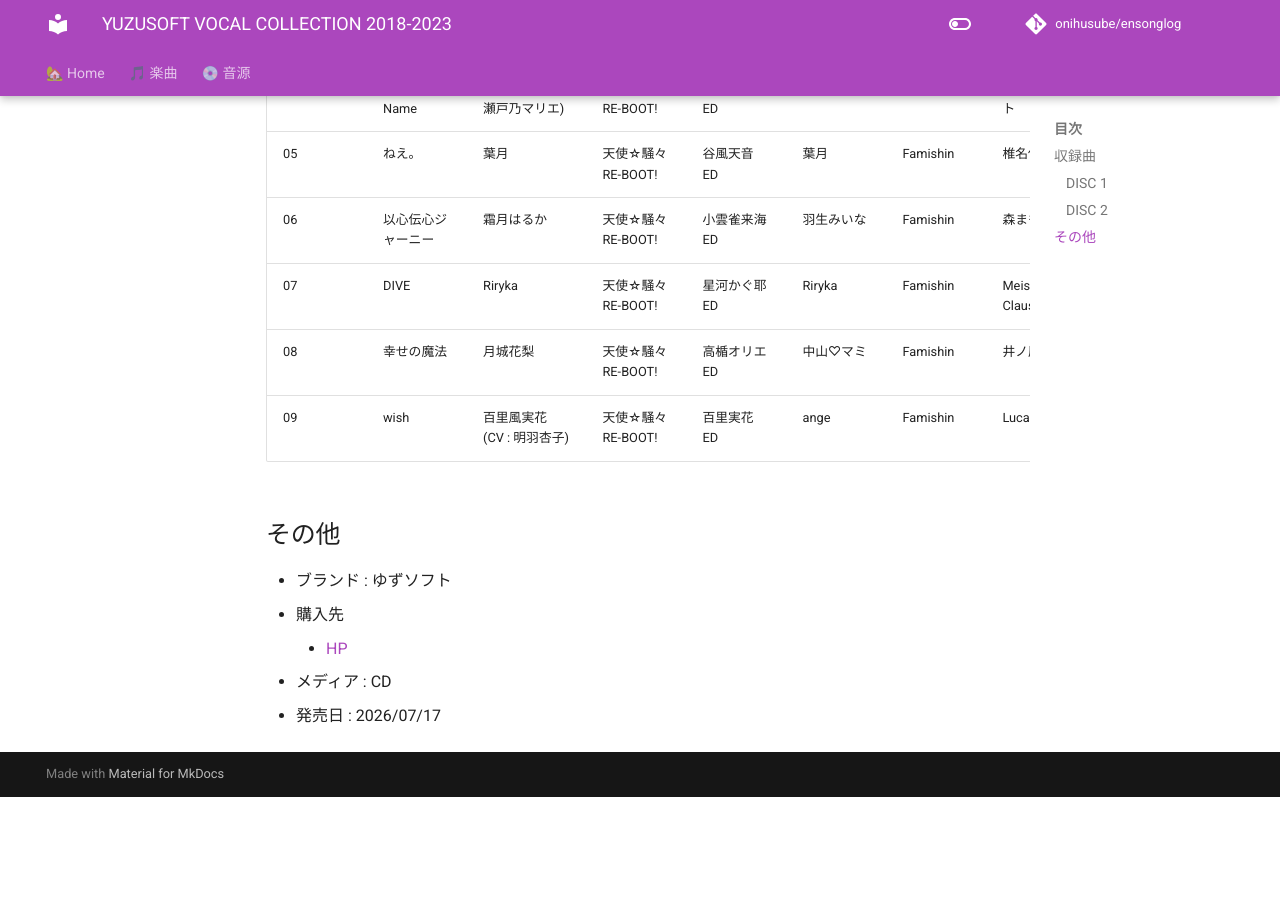
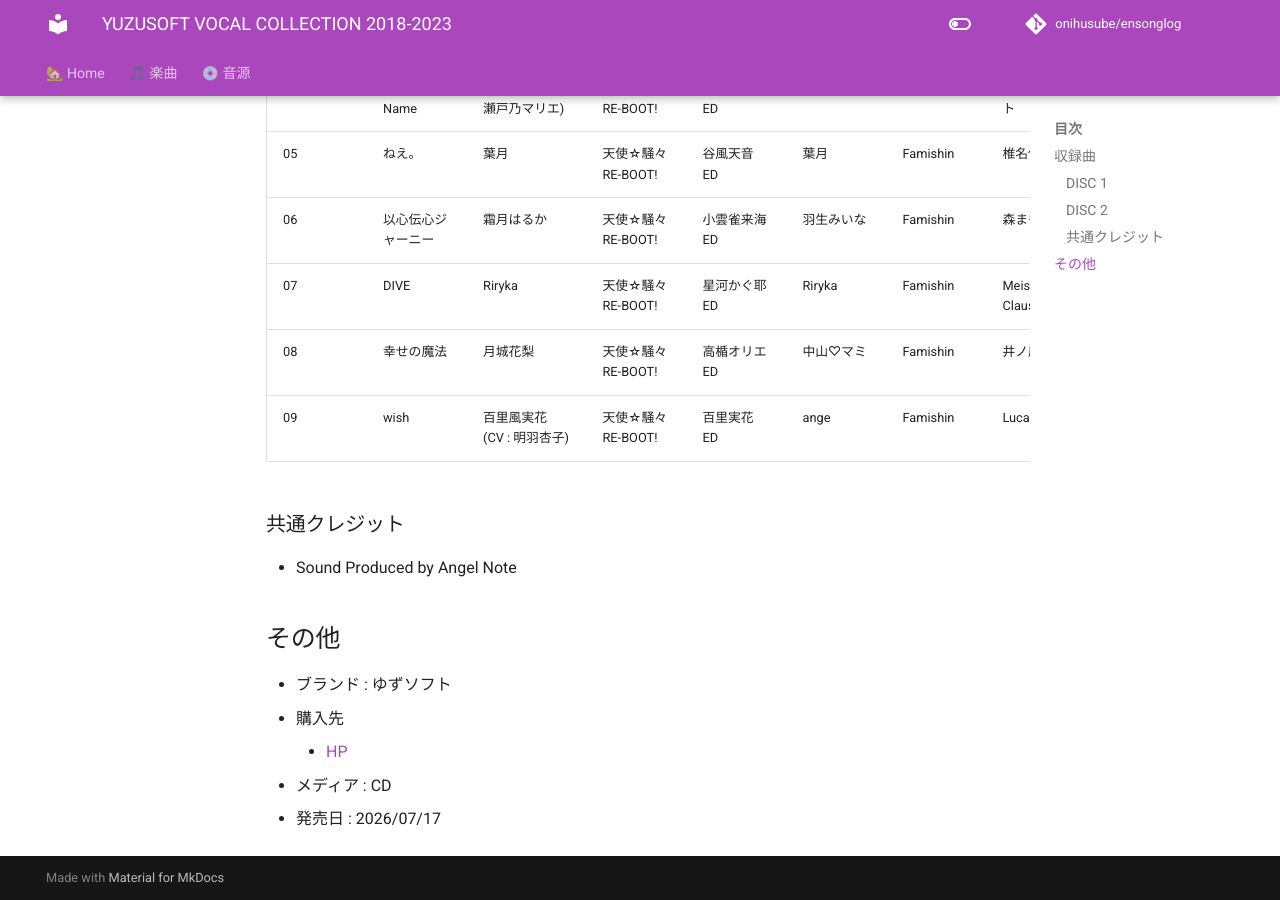
Before and after one commit to onihusube/ensonglog, an MkDocs documentation site: the page built from docs/2026/音源個別/YUZUSOFT VOCAL COLLECTION 2018-2023.md, in a window 1280 px wide and 900 px high, scrolled down 1475 px. Built offline with MkDocs 1.6.1 and Material for MkDocs 9.7.7, drawn with Linux system fonts in a browser that asks for light colours; comment, search, counter and statistics services are not loaded; before the commit the page ends 2272 px from its top, so only the background shows below that.

Commit message:
追記と修正

```diff
--- a/docs/2026/音源個別/YUZUSOFT VOCAL COLLECTION 2018-2023.md
+++ b/docs/2026/音源個別/YUZUSOFT VOCAL COLLECTION 2018-2023.md
@@ -33,6 +33,9 @@
 | 08 | 幸せの魔法 | 月城花梨 | 天使☆騒々 RE-BOOT! | 高楯オリエ ED | 中山♡マミ | Famishin | 井ノ原智 |  | 2023 |
 | 09 | wish | 百里風実花 (CV : 明羽杏子) | 天使☆騒々 RE-BOOT! | 百里実花 ED | ange | Famishin | Luca |  | 2023 |
 
+### 共通クレジット
+
+- Sound Produced by Angel Note
 
 ## その他
 
```
Also changed, not shown: docs/2025/音源個別/True Colors Original Sound Track.md (+1 -1 lines).
